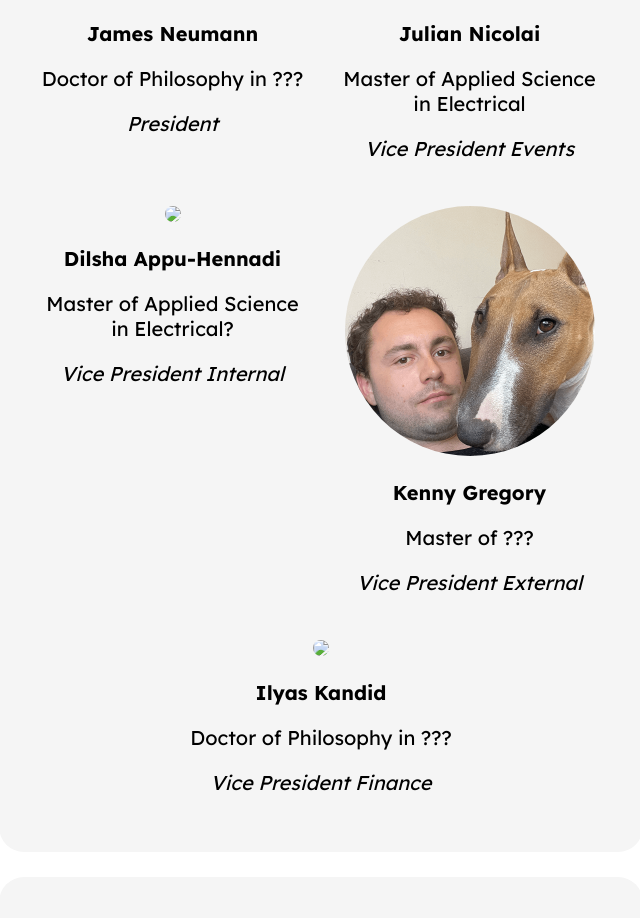
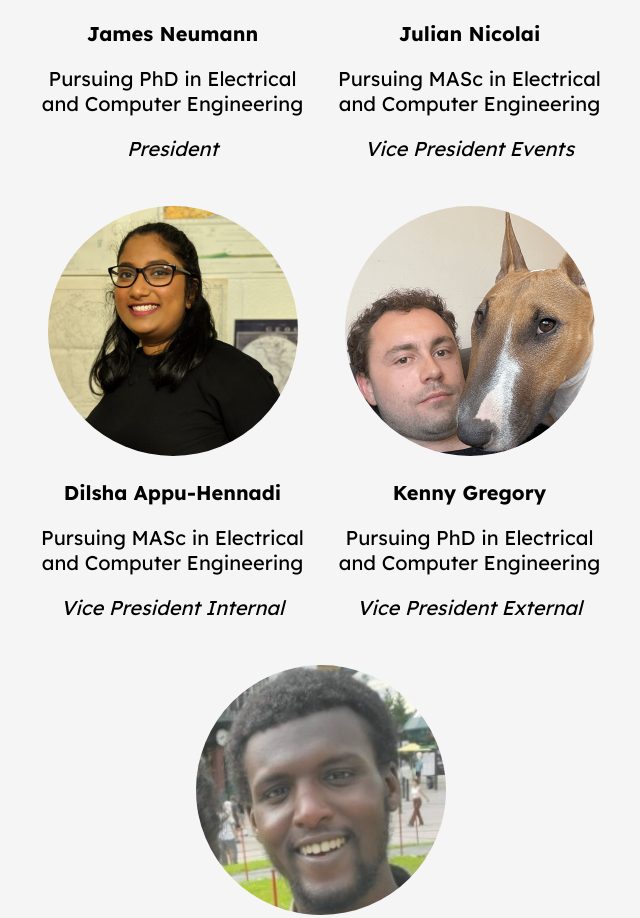
Before and after one commit to spiecarleton/spiecarleton.github.io, a plain HTML site: page about.html in a window 1280 px wide. Shown: the part 1229-2147 px from the top of the page, without its empty margins (457-1097 px from the left). Drawn offline with Linux system fonts and the light colour scheme.

Commit message:
Add files via upload

```diff
--- a/about.html
+++ b/about.html
@@ -54,31 +54,31 @@
                         <div class="exec-profile">
                             <img class="exec-profile-img" src="images/profile_photos/james_profile.png">
                             <p class="exec-name">James Neumann</p>
-                            <p class="exec-degree">Doctor of Philosophy in ???</p>
+                            <p class="exec-degree">Pursuing PhD in Electrical and Computer Engineering</p>
                             <p class="exec-title">President</p>
                         </div>
                         <div class="exec-profile">
                             <img class="exec-profile-img" src="images/profile_photos/julian_profile.png">
                             <p class="exec-name">Julian Nicolai</p>
-                            <p class="exec-degree">Master of Applied Science in Electrical</p>
+                            <p class="exec-degree">Pursuing MASc in Electrical and Computer Engineering</p>
                             <p class="exec-title">Vice President Events</p>
                         </div>
                         <div class="exec-profile">
-                            <img class="exec-profile-img" src="images/profile_photos/dilsha_profile.png">
+                            <img class="exec-profile-img" src="images/profile_photos/dilsha_profile.jpg">
                             <p class="exec-name">Dilsha Appu-Hennadi</p>
-                            <p class="exec-degree">Master of Applied Science in Electrical?</p>
+                            <p class="exec-degree">Pursuing MASc in Electrical and Computer Engineering</p>
                             <p class="exec-title">Vice President Internal</p>
                         </div>
                         <div class="exec-profile">
                             <img class="exec-profile-img exec-last" src="images/profile_photos/kenny_profile.png">
                             <p class="exec-name">Kenny Gregory</p>
-                            <p class="exec-degree">Master of ???</p>
+                            <p class="exec-degree">Pursuing PhD in Electrical <br> and Computer Engineering</p>
                             <p class="exec-title">Vice President External</p>
                         </div>
                         <div class="exec-profile">
-                            <img class="exec-profile-img exec-last" src="images/profile_photos/ilyas_profile.png">
+                            <img class="exec-profile-img exec-last" src="images/profile_photos/ilyas_profile.jpg">
                             <p class="exec-name">Ilyas Kandid</p>
-                            <p class="exec-degree">Doctor of Philosophy in ???</p>
+                            <p class="exec-degree">Pursuing PhD in Electrical <br> and Computer Engineering</p>
                             <p class="exec-title">Vice President Finance</p>
                         </div>
                     </div>
```
